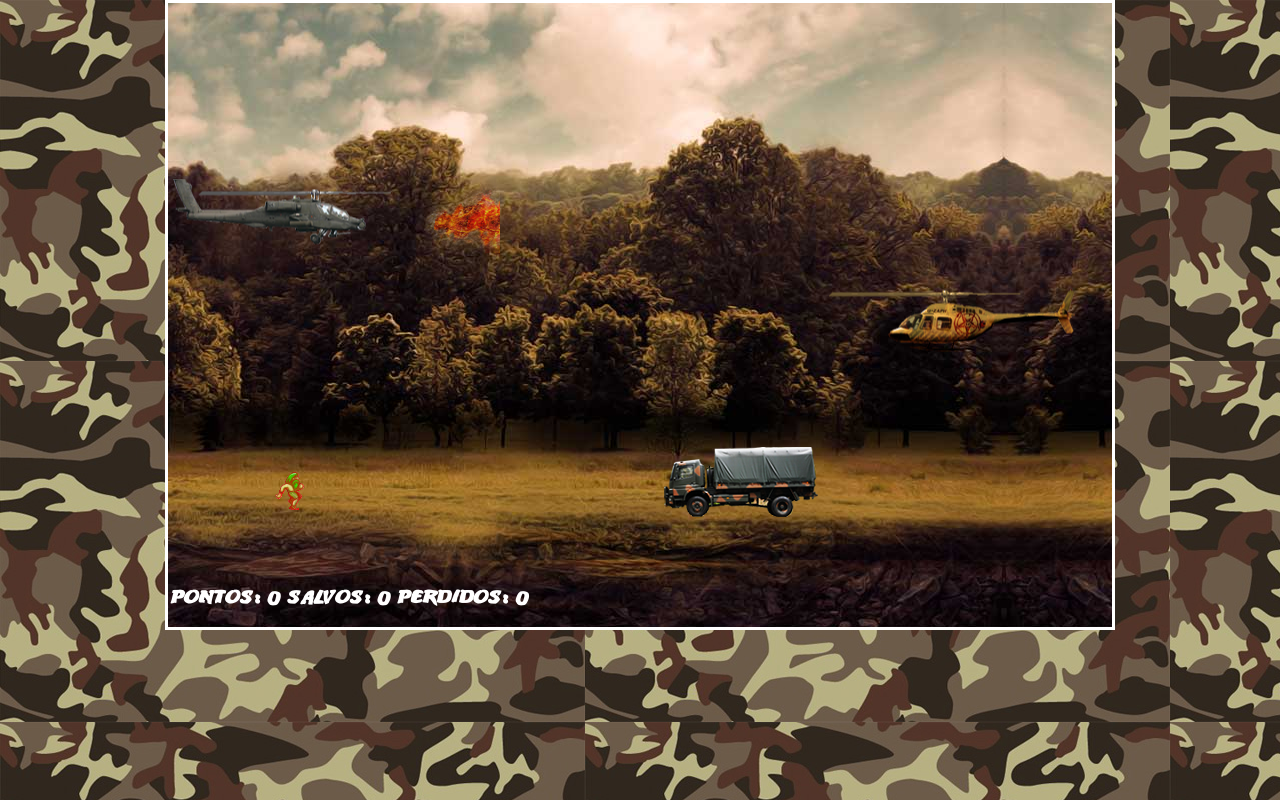
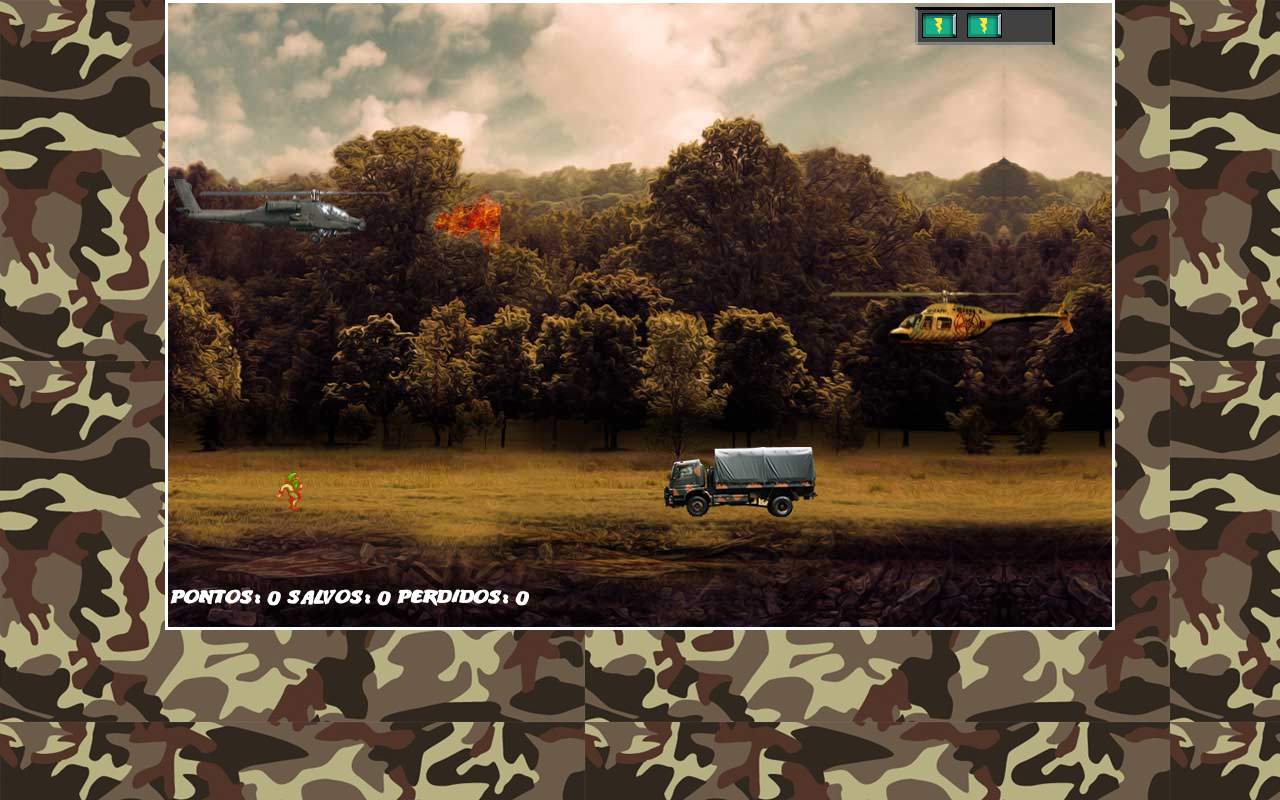
Before and after one commit to Martvie/Jogo-resgate-DIO, a plain HTML site: page index.html in a window 1280 px wide. Both pictures are taken after a click on the element 640 px from the left and 203 px from the top of the page. Drawn offline with Linux system fonts and the light colour scheme.

Commit message:
vida helicoptero

```diff
--- a/src/css/style.css
+++ b/src/css/style.css
@@ -237,3 +237,12 @@ h2 {
 	font-size:20px;
 	color:#FFF
 }
+
+#energia {
+	width: 140px;
+	height: 38px;
+	position: absolute;
+	left: 750px;
+	top: 7px;
+	background-size: cover;
+}
--- a/src/js/index.js
+++ b/src/js/index.js
@@ -6,6 +6,8 @@ var TECLA = {
 var pontos=0;
 var salvos=0;
 var perdidos=0;
+var energiaAtual=3;
+
 var velocidade = 5;
 var posicaoY = parseInt(Math.random() * 334)
 
@@ -34,7 +36,9 @@ function loop() {
 	moveinimigo2();
 	moveamigo()
 	colisao()
+
 	placar()
+	energia()
 }
 
 
@@ -55,6 +59,7 @@ function start() {
 	$("#fundoGame").append("<div id='inimigo2'></div>");
 	$("#fundoGame").append("<div id='amigo' class='anima3'></div>");
 	$("#fundoGame").append("<div id='placar'></div>");
+	$("#fundoGame").append("<div id='energia'></div>");
 
 }
 
@@ -171,6 +176,8 @@ function colisao() {
 
 	if (colisao1.length > 0) {
 
+		energiaAtual--
+
 		inimigo1X = parseInt($("#inimigo1").css("left"));
 		inimigo1Y = parseInt($("#inimigo1").css("top"));
 		explosao1(inimigo1X, inimigo1Y);
@@ -181,6 +188,8 @@ function colisao() {
 	}
 	// jogador com o inimigo2
 	if (colisao2.length > 0) {
+
+		energiaAtual--
 
 		inimigo2X = parseInt($("#inimigo2").css("left"));
 		inimigo2Y = parseInt($("#inimigo2").css("top"));
@@ -355,3 +364,31 @@ function placar() {
 	$("#placar").html("<h2> Pontos: " + pontos + " Salvos: " + salvos + " Perdidos: " + perdidos + "</h2>");
 
 } //fim da função placar()
+
+//Barra de energia
+
+function energia() {
+
+		if (energiaAtual==3) {
+
+			$("#energia").css("background-image", "url(src/imgs/energia3.png)");
+		}
+
+		if (energiaAtual==2) {
+
+			$("#energia").css("background-image", "url(src/imgs/energia2.png)");
+		}
+
+		if (energiaAtual==1) {
+
+			$("#energia").css("background-image", "url(src/imgs/energia1.png)");
+		}
+
+		if (energiaAtual==0) {
+
+			$("#energia").css("background-image", "url(src/imgs/energia0.png)");
+
+			//Game Over
+		}
+
+	} // Fim da função energia()
```
